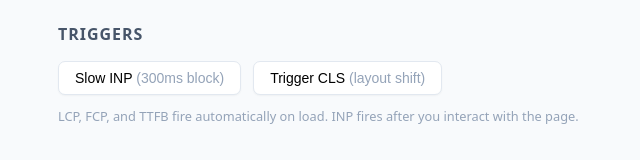
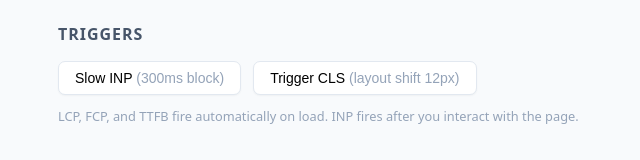
Before and after one commit to gugol2/rum-omo, a React (Vite) app in the folder apps/demo/: page / in a window 1280 px wide. Shown: the part 219-379 px from the top of the page, without its empty margins (196-836 px from the left). Built offline with nearby package versions, Linux system fonts and the light colour scheme.

Commit message:
add the escalated values of the INP and CLS to the buttons

```diff
--- a/apps/demo/src/App.tsx
+++ b/apps/demo/src/App.tsx
@@ -13,15 +13,17 @@ function dedup(metrics: RUMMetric[]): RUMMetric[] {
   return Array.from(map.values());
 }
 
+const INP_TIME = 300; // ms to block on INP trigger (long enough to be noticeable, short enough to not be annoying with multiple clicks)
 let INPInteractionCount = 1;
 
 function triggerSlowINP() {
   // Block the main thread to produce a measurable INP
-  const end = Date.now() + INPInteractionCount * 300;
+  const end = Date.now() + INPInteractionCount * INP_TIME;
   while (Date.now() < end) {}
   INPInteractionCount++;
 }
 
+const CLS_BANNER_SHIFT = 12; // px to shift on each CLS trigger (enough to be noticeable, not too disruptive)
 let CLSInteractionCount = 1;
 
 export default function App() {
@@ -105,7 +107,7 @@ export default function App() {
           >
             Slow INP{' '}
             <span style={{ color: '#94a3b8', fontWeight: 400 }}>
-              (300ms block)
+              ({INPInteractionCount * INP_TIME}ms block)
             </span>
           </button>
           <button
@@ -116,7 +118,7 @@ export default function App() {
           >
             Trigger CLS{' '}
             <span style={{ color: '#94a3b8', fontWeight: 400 }}>
-              (layout shift)
+              (layout shift {CLSInteractionCount * CLS_BANNER_SHIFT}px)
             </span>
           </button>
         </div>
```
Also changed, not shown: 1 other file (tests, documents, lock files or other folders).
